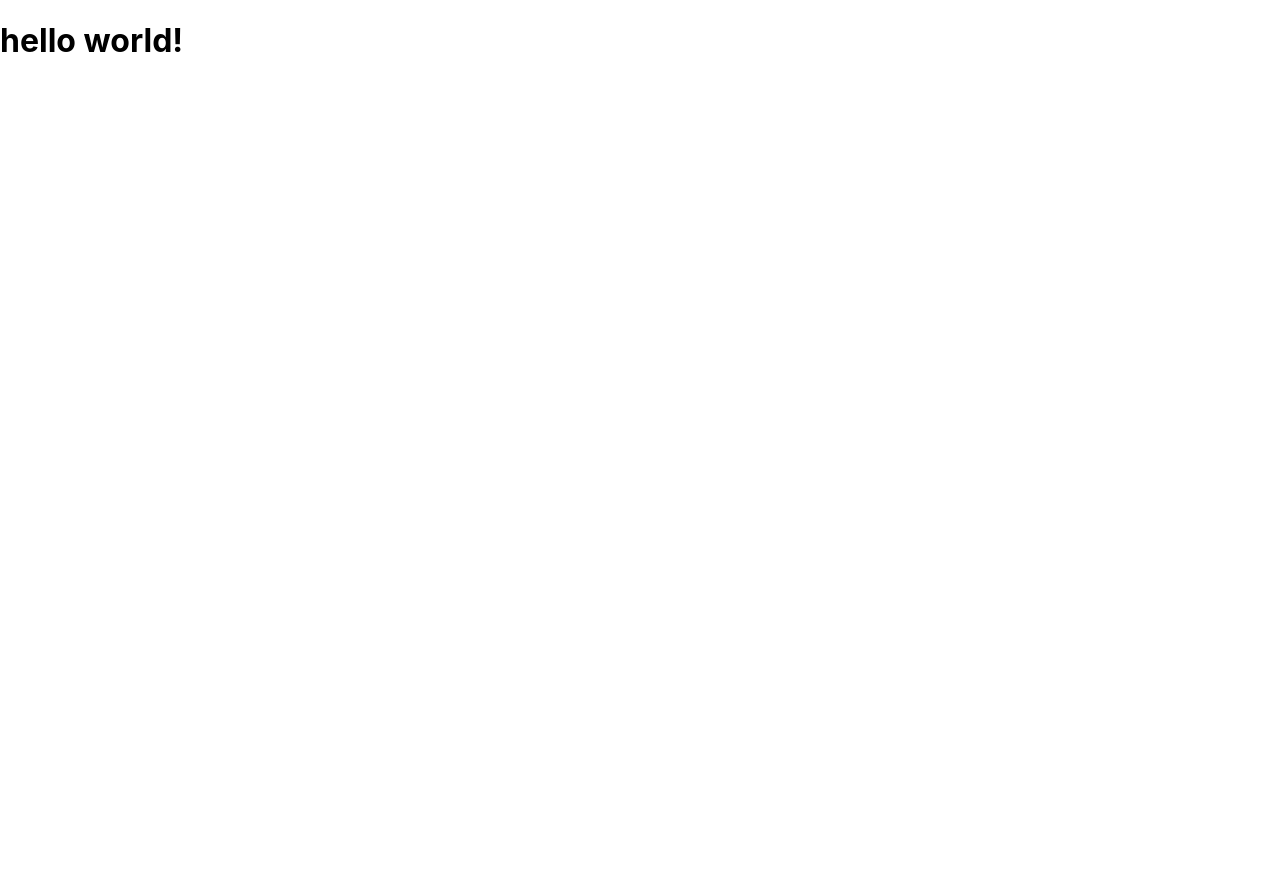
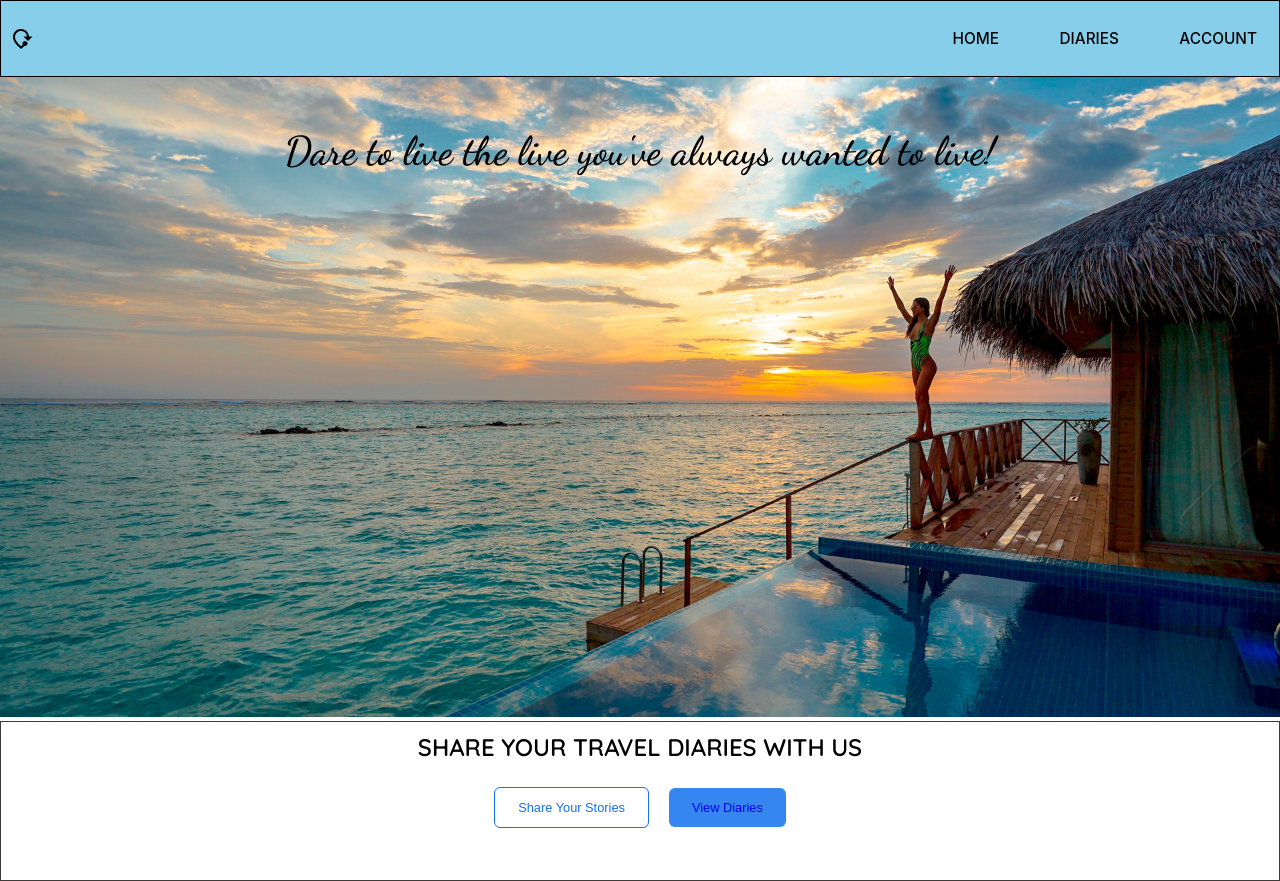
Before and after one commit to AdewoleCode/mern-travel-blog, a React (Create React App) app in the folder frontend/travel-blog-frontend/: page / in a window 1280 px wide. Before the commit the page ends 800 px from the top, so only its background shows below. Built offline with nearby package versions, Linux system fonts and the light colour scheme.

Commit message:
designed and created the homepage of trabel blog app

```diff
--- a/frontend/travel-blog-frontend/package.json
+++ b/frontend/travel-blog-frontend/package.json
@@ -3,11 +3,17 @@
   "version": "0.1.0",
   "private": true,
   "dependencies": {
+    "@emotion/core": "^11.0.0",
+    "@emotion/react": "^11.10.5",
+    "@emotion/styled": "^11.10.5",
+    "@material-ui/core": "^4.12.4",
+    "@mui/icons-material": "^5.11.0",
     "@testing-library/jest-dom": "^5.16.5",
     "@testing-library/react": "^13.4.0",
     "@testing-library/user-event": "^13.5.0",
     "react": "^18.2.0",
     "react-dom": "^18.2.0",
+    "react-router-dom": "^6.6.2",
     "react-scripts": "5.0.1",
     "web-vitals": "^2.1.4"
   },
--- /dev/null
+++ b/frontend/travel-blog-frontend/src/Account/Account.jsx
@@ -0,0 +1,9 @@
+import React from 'react'
+
+const Account = () => {
+  return (
+    <div>Account</div>
+  )
+}
+
+export default Account
--- a/frontend/travel-blog-frontend/src/App.js
+++ b/frontend/travel-blog-frontend/src/App.js
@@ -1,8 +1,26 @@
+import Header from "./Header/Header";
+import { BrowserRouter, Route, Routes } from "react-router-dom";
+import Diaries from "./Diaries/Diaries";
+import Account from "./Account/Account";
+import Home from "./Home/Home";
 
 function App() {
   return (
     <div className="App">
-      <h1>hello world!</h1>
+      <section>
+        <BrowserRouter>
+          <header>
+            <Header />
+          </header>
+
+          <Routes>
+          <Route path="/" element={<Home />} />
+            <Route path="/home" element={<Home />} />
+            <Route path="/diaries" element={<Diaries />} />
+            <Route path="/account" element={<Account />} />
+          </Routes>
+        </BrowserRouter>
+      </section>
     </div>
   );
 }
--- /dev/null
+++ b/frontend/travel-blog-frontend/src/Diaries/Diaries.jsx
@@ -0,0 +1,9 @@
+import React from 'react'
+
+const Diaries = () => {
+  return (
+    <div>Diaries</div>
+  )
+}
+
+export default Diaries
--- /dev/null
+++ b/frontend/travel-blog-frontend/src/Header/Header.css
@@ -0,0 +1,51 @@
+.navbar {
+    border: 1px solid black;
+    display: flex;
+    align-items: center;
+    padding: 14px 8px;
+    background-color: skyblue;
+    justify-content: space-between;
+    position: sticky;
+}
+
+.nav_items {
+    /* border: 1px solid black; */
+    padding: 7px;
+}
+
+.nav_items .menu {
+    display: flex;
+    align-items: center;
+    column-gap: 2.9rem;
+}
+
+
+
+.nav_items li {
+    list-style: none;
+    font-size: 0.96rem;
+    font-weight: 500;
+    padding: 7px;
+    cursor: pointer;
+    transition: all 0.5s;
+}
+
+.nav_items li:hover {
+    /* color: white;
+    text-decoration: underline;
+    text-underline-offset: 7px; */
+}
+
+
+.nav__item a {
+    color: var(--primary-color);
+    font-weight: 500;
+    text-decoration: none;
+}
+
+.nav__active {
+    font-weight: 750 !important;
+    color: white !important;
+    text-decoration: underline !important;
+    text-underline-offset: 12px !important;
+}
--- /dev/null
+++ b/frontend/travel-blog-frontend/src/Header/Header.jsx
@@ -0,0 +1,44 @@
+import React from 'react'
+// import { AppBar, Toolbar, Tabs, Tab } from "@material-ui/core"
+import ModeOfTravelIcon from '@mui/icons-material/ModeOfTravel';
+import { NavLink, Link } from 'react-router-dom'
+
+import '../Header/Header.css'
+
+const Header = () => {
+
+    // const linkArr = ['home', 'diaries', 'auth']
+
+    const nav__links = [
+        {
+            path: "home",
+            display: "HOME"
+        },
+        {
+            path: "diaries",
+            display: "DIARIES"
+        },
+        {
+            path: "account",
+            display: "ACCOUNT"
+        }
+    ]
+
+
+
+    return (
+        <div className="navbar">
+            <ModeOfTravelIcon sx={{ color: "black" }} />
+
+            <div className="nav_items">
+                <ul className='menu'>
+                    {nav__links.map((nav, index) => (
+                        <li className='nav__item' key={index}><NavLink to={nav.path} className={(navClass) => navClass.isActive ? 'nav__active' : ''}>{nav.display}</NavLink></li>
+                    ))}
+                </ul>
+            </div>
+        </div>
+    )
+}
+
+export default Header
--- /dev/null
+++ b/frontend/travel-blog-frontend/src/Home/Home.css
@@ -0,0 +1,91 @@
+
+.home {
+    position: relative;
+    /* border: 1px solid green; */
+    height: 100vh;
+    width: 100%;
+    margin: 0 auto;
+    /* padding: 20px; */
+}
+
+.home img {
+    width: 100%;
+    height: 80%;
+    object-fit: cover;
+}
+
+.home h1 {
+    position: absolute;
+    top: 0;
+    text-align: center;
+    width: 100%;
+    font-family: 'Dancing Script', cursive;
+    font-weight: bolder;
+    font-size: 2.5rem;
+    margin-top: 50px;
+}
+
+.footer {
+    border: 1px solid rgb(63, 59, 59);
+    height: 20%;
+    width: 100%;
+    padding: 0 12px;
+    display: flex;
+    flex-direction: column;
+}
+
+.footer h2 {
+    text-align: center;
+    font-family: 'Quicksand', sans-serif;
+    padding: 10px;
+}
+
+.footer .btn-box {
+    /* border: 1px solid purple; */
+    text-align: center;
+    padding: 10px;
+}
+
+.footer .btn-box button {
+    padding: 12px 23px;
+    margin: 5px 10px;
+    font-size: 0.8rem;
+    border-radius: 6px;
+    /* outline: none; */
+    border: transparent;
+    cursor: pointer;
+}
+
+.footer .btn-box a {
+    text-decoration: none;
+}
+
+.footer .btn-box .btn-1 {
+    background: transparent;
+    color: rgb(19, 114, 240);
+    border: 1px solid  rgb(19, 114, 240);
+}
+
+.footer .btn-box .btn-1:hover {
+    background: rgb(19, 114, 240);
+    color: white;
+    border: 1px solid #fff;
+}
+
+
+.footer .btn-box .btn-2{
+    background-color:rgb(53, 134, 241);
+    color: white;
+}
+
+
+
+.footer .btn-box .btn-2:hover{
+    background-color:transparent;
+    color: rgb(19, 114, 240);
+    border: 1px solid  rgb(19, 114, 240);
+}
+
+/* .footer .btn-box .btn-2 a {
+    text-decoration: none;
+} */
--- /dev/null
+++ b/frontend/travel-blog-frontend/src/Home/Home.jsx
@@ -0,0 +1,22 @@
+import React from 'react'
+import '../Home/Home.css'
+import TravelImg from '../assets/travelmal.jpg'
+import { Link } from 'react-router-dom'
+
+const Home = () => {
+  return (
+    <div className='home'>
+        <img src={TravelImg} alt="travel-img"/>
+        <h1>Dare to live the live you've always wanted to live!</h1>
+        <div className="footer">
+            <h2>SHARE YOUR TRAVEL DIARIES WITH US</h2>
+            <div className="btn-box">
+                <button className='btn-1'> Share Your Stories</button>
+                <button className='btn-2'> <Link to="/diaries">View Diaries</Link></button>
+            </div>
+        </div>
+    </div>
+  )
+}
+
+export default Home
--- a/frontend/travel-blog-frontend/src/index.css
+++ b/frontend/travel-blog-frontend/src/index.css
@@ -1,3 +1,6 @@
+/* @import url('https://fonts.googleapis.com/css2?family=Dancing+Script:wght@600&display=swap'); */
+@import url('https://fonts.googleapis.com/css2?family=Dancing+Script:wght@600&family=Quicksand:wght@500;600&display=swap');
+
 body {
   margin: 0;
   font-family: -apple-system, BlinkMacSystemFont, 'Segoe UI', 'Roboto', 'Oxygen',
@@ -7,6 +10,12 @@ body {
   -moz-osx-font-smoothing: grayscale;
 }
 
+*{
+  margin: 0;
+  padding: 0;
+  box-sizing: border-box;
+}
+
 code {
   font-family: source-code-pro, Menlo, Monaco, Consolas, 'Courier New',
     monospace;
```
Also changed, not shown: frontend/travel-blog-frontend/src/Diaries/Diary.jsx (added, +9 -0 lines), frontend/travel-blog-frontend/src/Diaries/Diaries.css (added), frontend/travel-blog-frontend/src/assets/travelmal.jpg (added), 1 other file (tests, documents, lock files or other folders).
